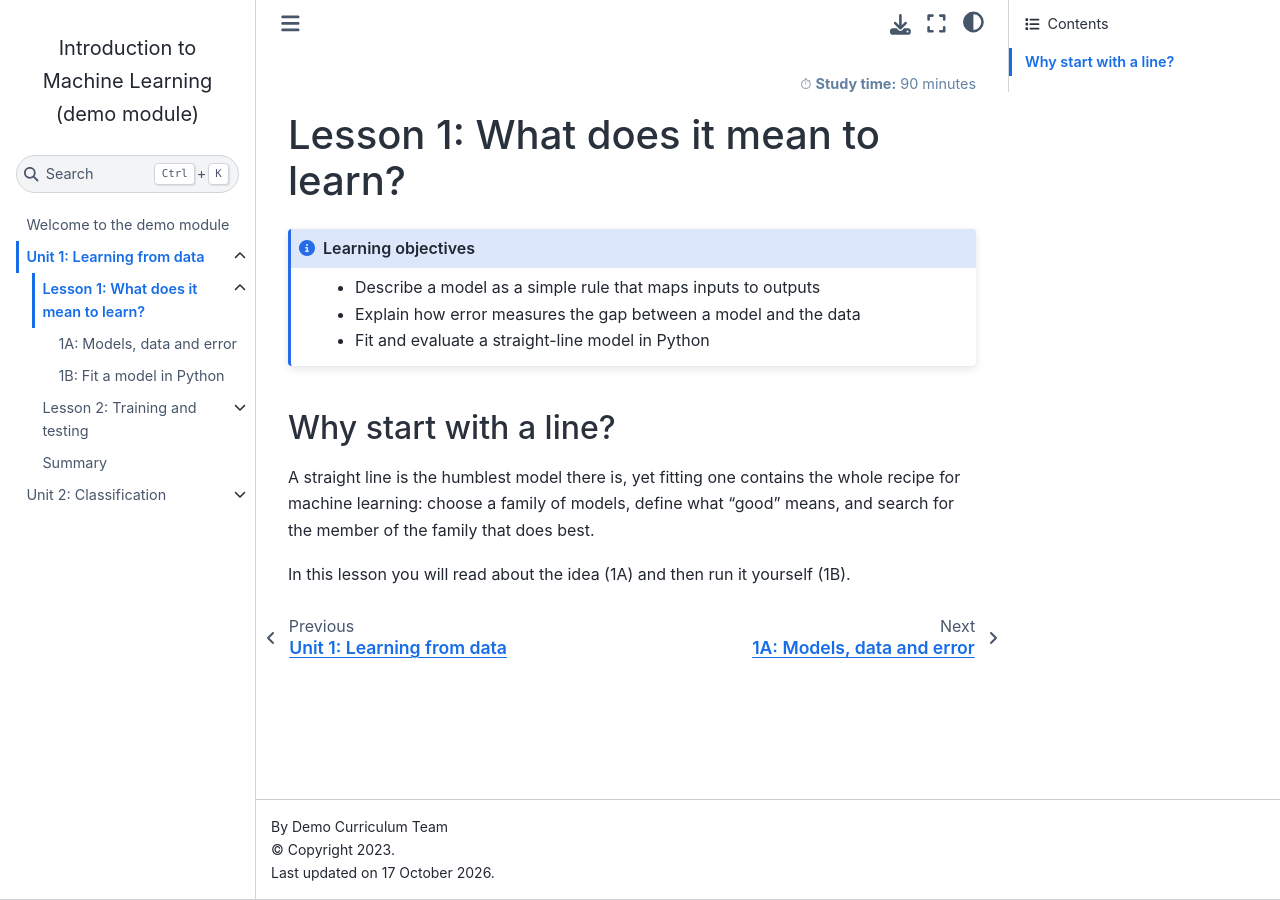
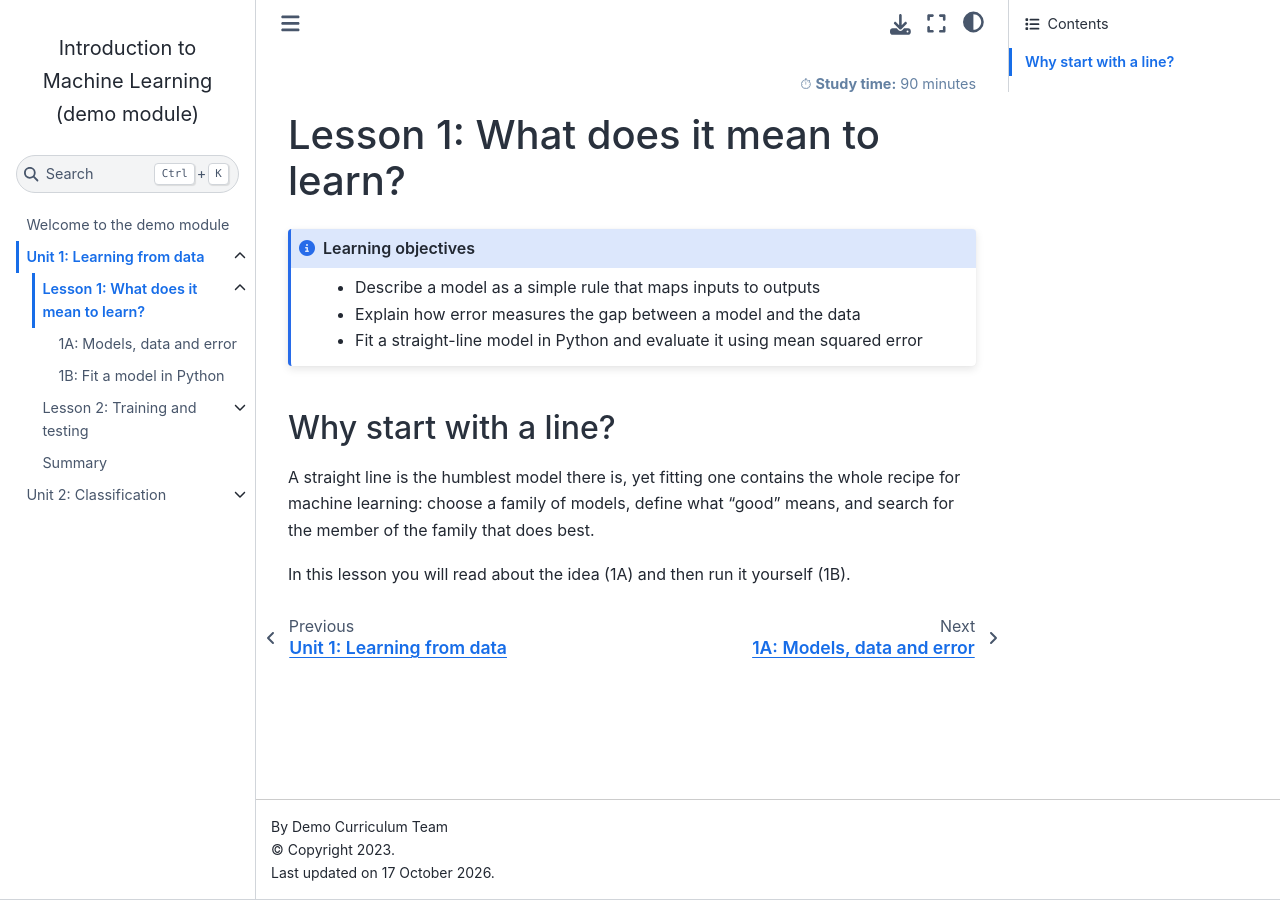
Before and after one commit to deslma/-ALTC_DEMO, a Jupyter Book: the page built from resources/content/unit-1/lesson-1/lesson-1.md, in a window 1280 px wide. Built offline with Jupyter Book 1.0.4 settings and Sphinx 7.4.7 and the Sphinx Book theme 1.1.4, drawn with Linux system fonts in a browser that asks for light colours.

Commit message:
Make Lesson 1 learning objective more specific

````diff
--- a/resources/content/unit-1/lesson-1/lesson-1.md
+++ b/resources/content/unit-1/lesson-1/lesson-1.md
@@ -8,7 +8,7 @@
 :class: note learning-objectives
 - Describe a model as a simple rule that maps inputs to outputs
 - Explain how error measures the gap between a model and the data
-- Fit and evaluate a straight-line model in Python
+- Fit a straight-line model in Python and evaluate it using mean squared error
 ```
 
 ## Why start with a line?
````
